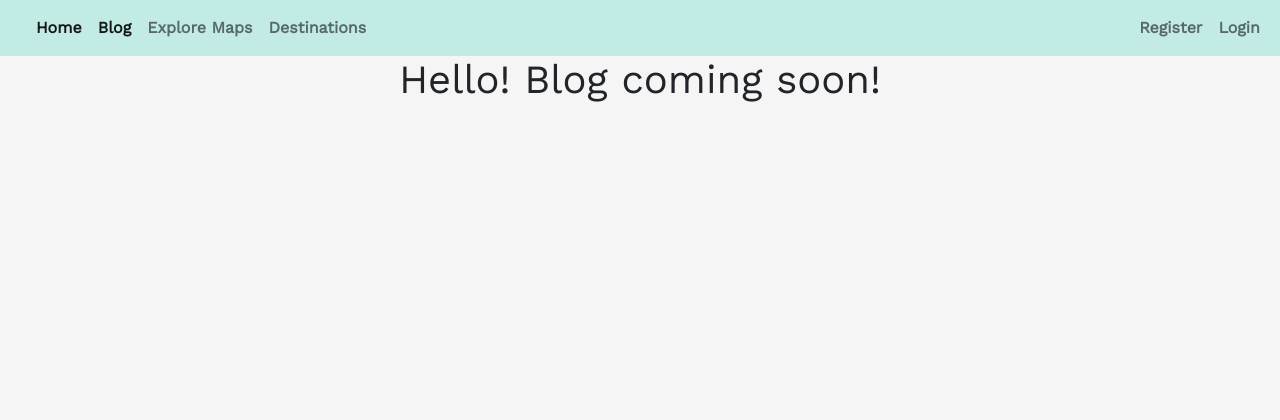
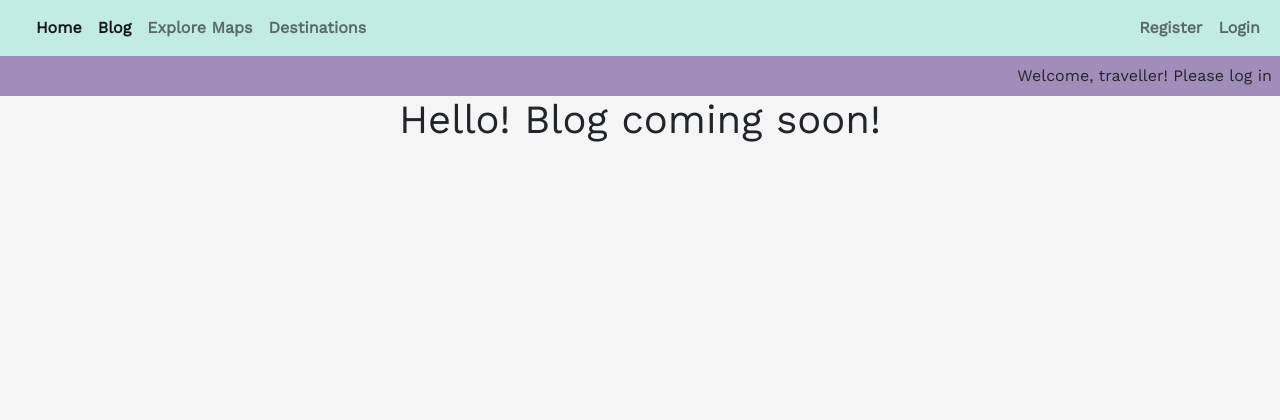
Before and after one commit to petra66orii/timeless-travel, a Django app: page /blog/ in a window 1280 px wide. Shown: the top 420 px of the page. Run offline with Django 4.2, Linux system fonts and the light colour scheme; some web fonts are replaced.

Commit message:
Add login status to base.html, #3

```diff
--- a/static/css/style.css
+++ b/static/css/style.css
@@ -22,6 +22,10 @@ body {
 /* Main */
 main {
     font-family: 'Work Sans', 'Times New Roman', Times, serif;
+}
+
+.login-status {
+    background-color: #A08DB9;
 }
 
 /* Homepage */
--- a/templates/base.html
+++ b/templates/base.html
@@ -90,7 +90,11 @@
     </nav>
 
     <main class="flex-shrink-0 text-center">
-
+            {% if user.is_authenticated %}
+            <p class="text-end m-0 p-2 login-status">Welcome, {{ user }}</p>
+            {% else %}
+            <p class="text-end m-0 p-2 login-status">Welcome, traveller! Please log in</p>
+            {% endif %}
         {% block content %}
         <!-- Content Goes here -->
         {% endblock content %}
```
Also changed, not shown: 1 other file.
